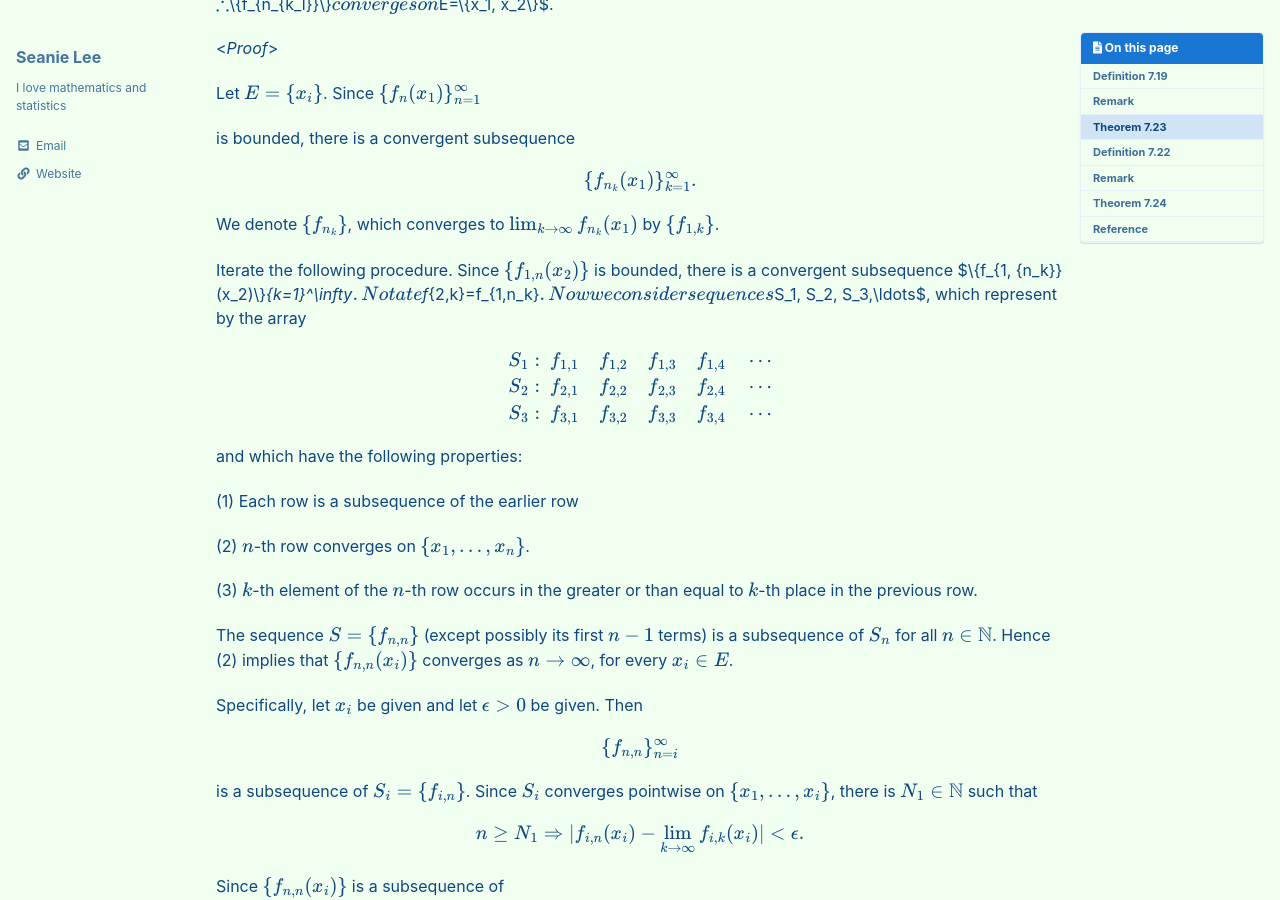
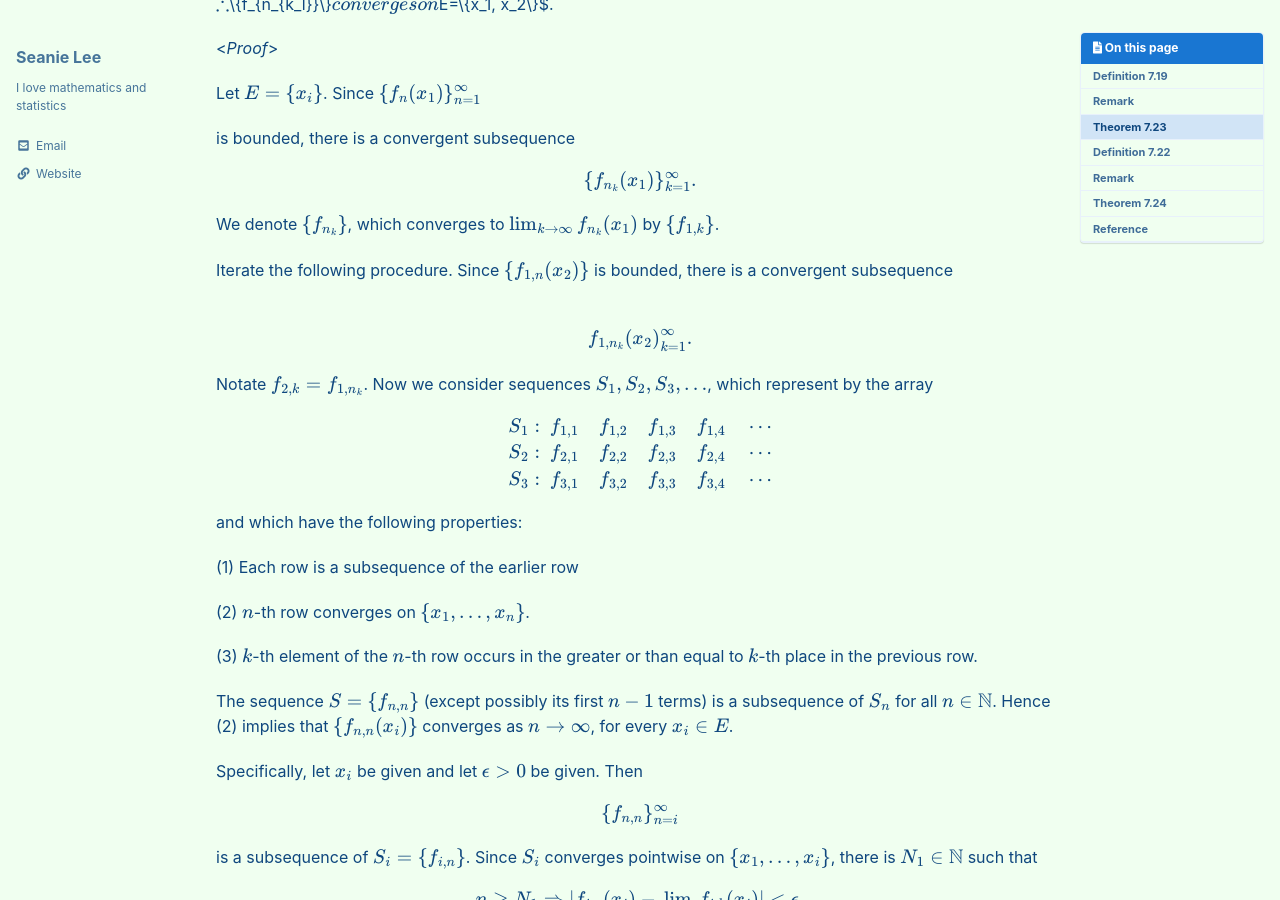
Before and after one commit to seanie12/blog, a Jekyll site: the page built from _posts/2021-09-18-equicontinuity.md, in a window 1280 px wide and 900 px high, scrolled down 1409 px. Built offline with Jekyll 4.4.1, drawn with Linux system fonts in a browser that asks for light colours; cached includes are drawn as plain includes; formulas are drawn with MathJax 3.

Commit message:
Update 2021-09-18-equicontinuity.md

```diff
--- a/_posts/2021-09-18-equicontinuity.md
+++ b/_posts/2021-09-18-equicontinuity.md
@@ -111,7 +111,15 @@ $$
 
 We denote $\\{f_{n_k}\\}$, which converges to $\lim_{k\to\infty}f_{n_k}(x_1)$ by $\\{f_{1,k}\\}$.
 
-Iterate the following procedure. Since $\\{f_{1,n}(x_2)\\}$ is bounded, there is a convergent subsequence $\\{f_{1, {n_k}}(x_2)\\}_{k=1}^\infty$. Notate $f_{2,k}=f_{1,n_k}$. Now we consider sequences $S_1, S_2, S_3,\ldots$, which represent by the array
+Iterate the following procedure. Since $\\{f_{1,n}(x_2)\\}$ is bounded, there is a convergent subsequence
+
+$$
+\begin{align*}
+\\{f_{1, {n_k}}(x_2)\\}_{k=1}^\infty.
+\end{align*}
+$$
+
+Notate $f_{2,k}=f_{1,n_k}$. Now we consider sequences $S_1, S_2, S_3,\ldots$, which represent by the array
 
 
 $$
```
